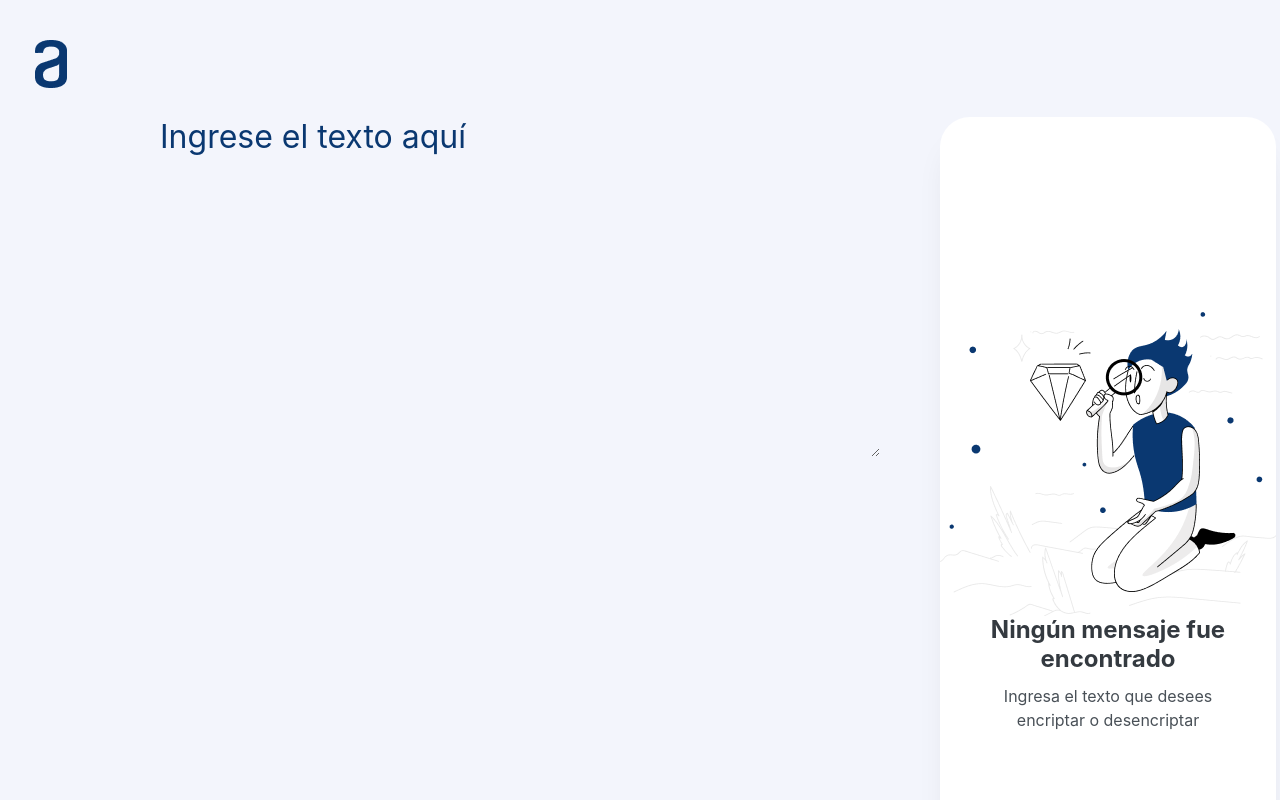
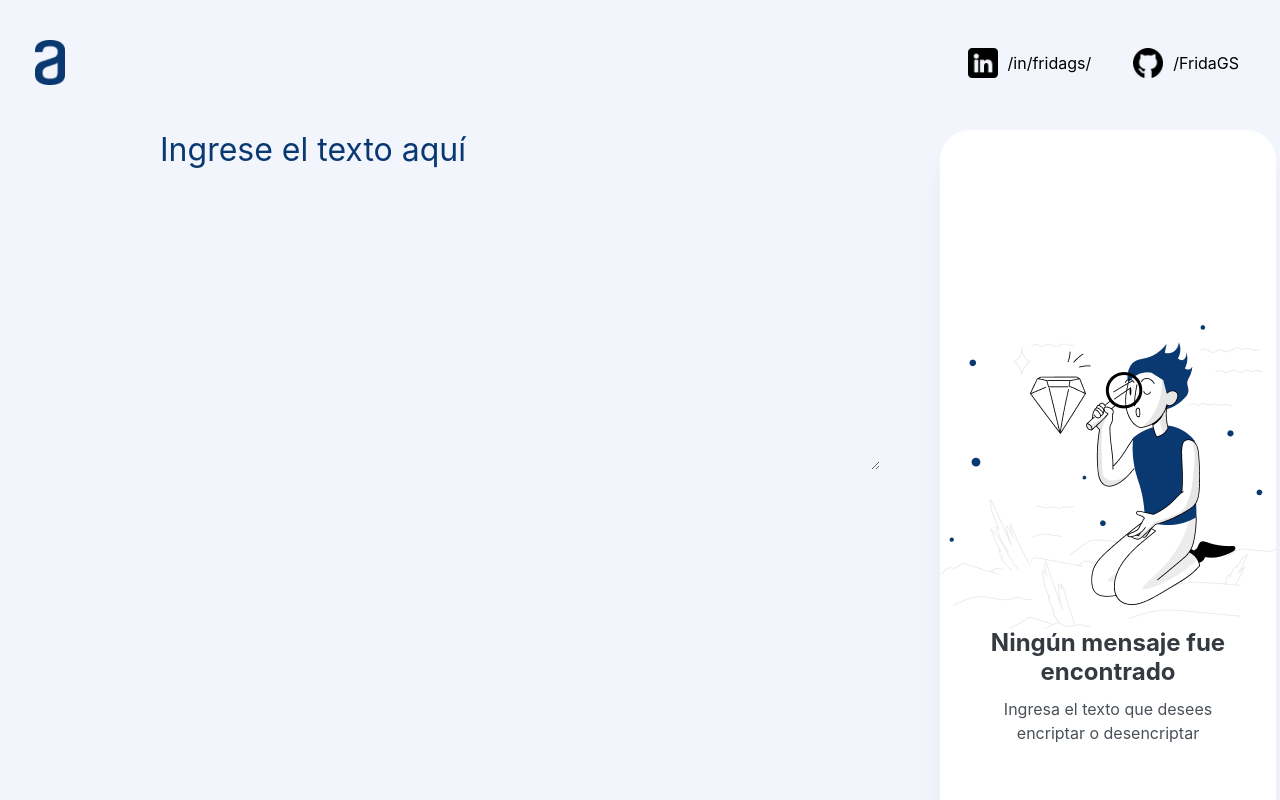
Before and after one commit to FridaGS/encriptador.github.io, a plain HTML site: page index.html in a window 1280 px wide. Shown: the top 800 px of the page. Drawn offline with Linux system fonts and the light colour scheme.

Commit message:
agregando header

```diff
--- a/index.html
+++ b/index.html
@@ -9,7 +9,19 @@
 </head>
 <body>
     <header>
-        <img src="./img/logo.png" alt="Alura logo">
+        <ul>
+            <li class="logo-alura">
+                <img src="./img/logo.png">
+            </li>
+            <li><a href="https://github.com/FridaGS">
+                <img src="./img/github.png">
+                <p>/FridaGS</p>
+            </a></li>
+            <li><a href="https://www.linkedin.com/in/fridags/">
+                <img src="./img/linkedin.png">
+                <p>/in/fridags/</p>
+            </a></li>
+        </ul>
     </header>
     <main>
         <div class="user-container">
--- a/style.css
+++ b/style.css
@@ -17,9 +17,37 @@ header{
 }
 header img{
     margin: 10px;
+    width: 30px;
+}
+header ul {
+    list-style-type: none;
+    margin: 0;
+    padding: 0;
+    align-items: center;
+    justify-content: center;
+}
+header li {
+    float: right;
+}
+header li a{
+    display: flex;
+    color: black;
+    text-align: center;
+    padding: 14px 16px;
+    text-decoration: none;
+    align-items: center;
+    justify-content: center;
+    padding-top: 8px;
+}
+header li a:hover{
+    color: #0A3871;
+}
+.logo-alura{
+    float: left;
 }
 main{
     margin: 15px;
+    margin-top: 100px;
 }
 .text-container{
     width: 100%;
```
Also changed, not shown: img/github.png (added), img/linkedin.png (added).
